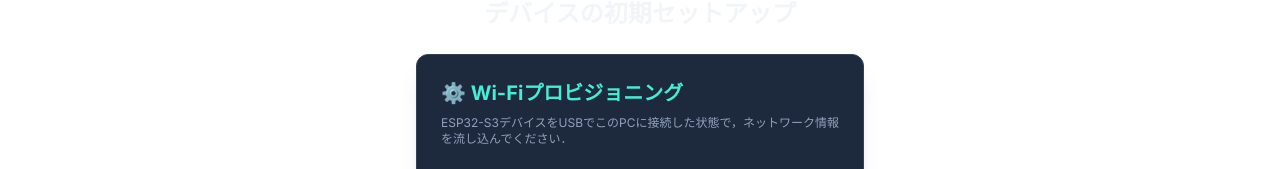
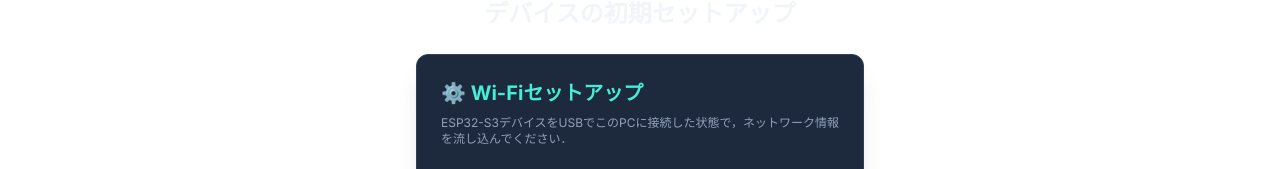
Before and after one commit to reondikapurio/seminar_application_contest_app, a Next.js app in the folder frontend/: page /setup in a window 1280 px wide. Shown: the part 226-395 px from the top of the page. Built offline with nearby package versions, Linux system fonts and the light colour scheme.

Commit message:
表示名変更

```diff
--- a/frontend/app/setup/_components/WiFiSetupForm.tsx
+++ b/frontend/app/setup/_components/WiFiSetupForm.tsx
@@ -17,7 +17,7 @@
   return (
     <div className="bg-slate-800 border border-slate-700 rounded-xl p-6 shadow-xl max-w-md w-full">
       <h2 className="text-xl font-bold mb-2 text-teal-300 flex items-center gap-2">
-        ⚙️ Wi-Fiプロビジョニング
+        ⚙️ Wi-Fiセットアップ
       </h2>
       <p className="text-xs text-slate-400 mb-6">
         ESP32-S3デバイスをUSBでこのPCに接続した状態で，ネットワーク情報を流し込んでください．
```
